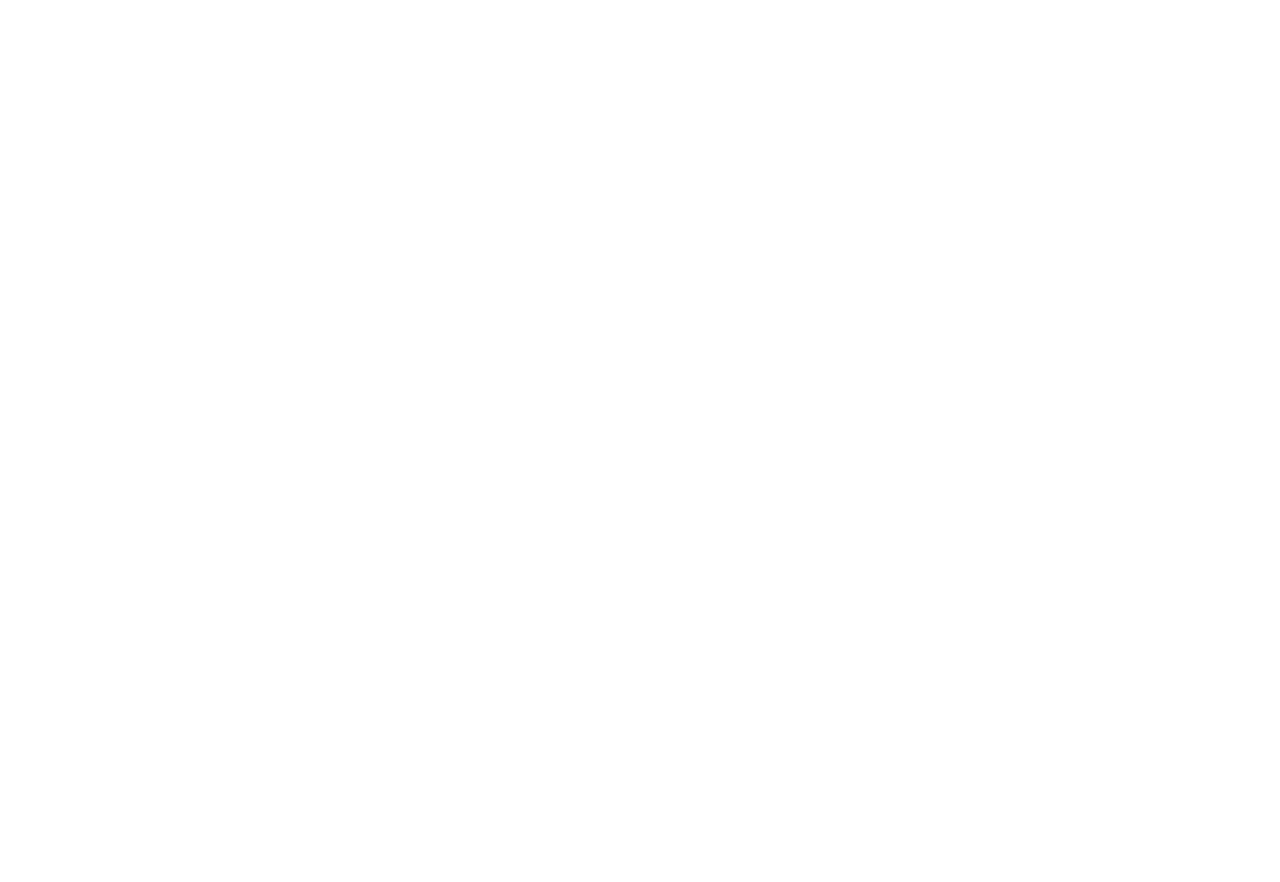
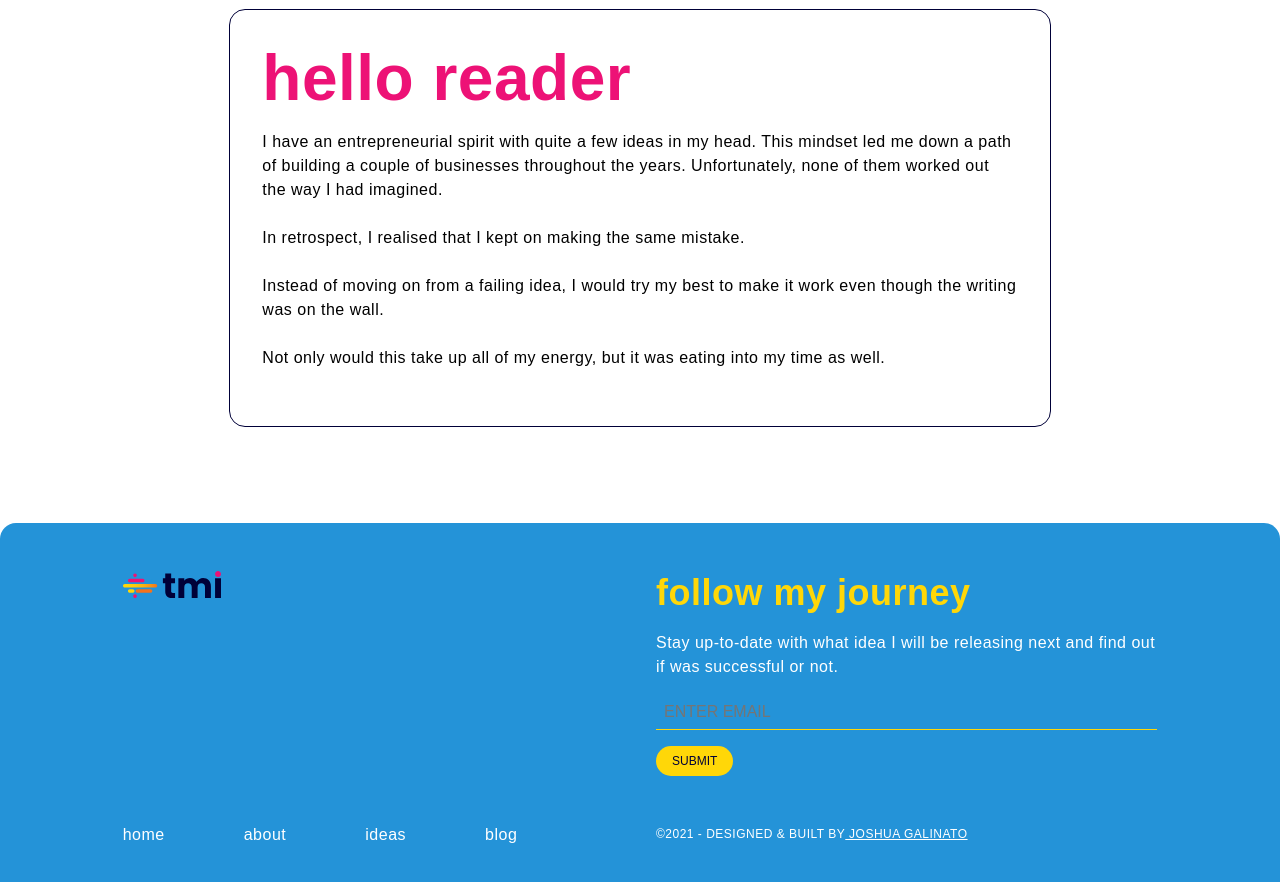
Before and after one commit to jaygal0/tmi, a Next.js app: page /about in a window 1280 px wide. Shown: the part 600-1482 px from the top of the page. Before the commit the page ends 800 px from the top, so only its background shows below. Built offline with nearby package versions, Linux system fonts and the light colour scheme.

Commit message:
sorting out the about page

```diff
--- /dev/null
+++ b/components/Copyright.js
@@ -0,0 +1,25 @@
+import React from 'react'
+import styled from 'styled-components'
+import { WebsiteLink } from '../styles'
+
+const Div = styled.div`
+  font-size: ${({ theme }) => theme.font.meta};
+  margin-top: 4.8rem;
+  line-height: ${({ theme }) => theme.lineHeight.meta};
+  color: white;
+  text-transform: uppercase;
+  font-weight: 300;
+`
+
+const Copyright = () => {
+  return (
+    <Div>
+      &copy;2021 - Designed &amp; built by
+      <WebsiteLink href="https://joshuagalinato.com">
+        &nbsp;Joshua Galinato
+      </WebsiteLink>
+    </Div>
+  )
+}
+
+export default Copyright
--- a/components/Footer.js
+++ b/components/Footer.js
@@ -2,6 +2,8 @@
 import React from 'react'
 import ButtonSecondary from './ButtonSecondary'
 import styled from 'styled-components'
+import Form from './Form'
+import Copyright from './Copyright'
 
 const FooterContainer = styled.footer`
   width: 100%;
@@ -45,26 +47,6 @@
   grid-column: 7 / span 5;
 `
 
-const FormHeading = styled.h4`
-  font-size: ${({ theme }) => theme.font.h4};
-  line-height: ${({ theme }) => theme.lineHeight.h4};
-  color: ${({ theme }) => theme.color.yellow};
-  margin-bottom: 1.6rem;
-`
-
-const FormText = styled.p`
-  color: white;
-  margin-bottom: 1.6rem;
-`
-const Copyright = styled.div`
-  font-size: ${({ theme }) => theme.font.meta};
-  margin-top: 4.8rem;
-  line-height: ${({ theme }) => theme.lineHeight.meta};
-  color: white;
-  text-transform: uppercase;
-  font-weight: 300;
-`
-
 const Footer = () => {
   return (
     <FooterContainer>
@@ -87,16 +69,8 @@
           </NavWrapper>
         </FooterLogoWrapper>
         <FooterFormWrapper>
-          <FormHeading>follow my journey</FormHeading>
-          <FormText>
-            Stay up-to-date with what idea I will be releasing next and find out
-            if it was successful or not.
-          </FormText>
-          <input type="text" placeholder="enter email" />
-          <ButtonSecondary src="#" name="submit" />
-          <Copyright>
-            &copy;2021 - Designed &amp; built by Joshua Galinato
-          </Copyright>
+          <Form />
+          <Copyright />
         </FooterFormWrapper>
       </FooterWrapper>
     </FooterContainer>
--- /dev/null
+++ b/components/Form.js
@@ -0,0 +1,67 @@
+import React from 'react'
+import styled from 'styled-components'
+import theme from '../styles/theme'
+
+const Heading = styled.h4`
+  font-size: ${({ theme }) => theme.font.h4};
+  line-height: ${({ theme }) => theme.lineHeight.h4};
+  color: ${({ theme }) => theme.color.yellow};
+  margin-bottom: 1.6rem;
+`
+
+const Text = styled.p`
+  font-size: ${({ theme }) => theme.font.p};
+  color: ${({ theme }) => theme.color.white};
+  margin-bottom: 1.6rem;
+`
+
+const Input = styled.input`
+  background: none;
+  border: none;
+  border-bottom: 1px solid ${({ theme }) => theme.color.yellow};
+  width: 100%;
+  color: white;
+  font-size: ${({ theme }) => theme.font.p};
+  padding: 0.8rem;
+  margin-bottom: 1.6rem;
+  :focus {
+    border: none;
+    outline: none;
+    border-bottom: 1px solid ${({ theme }) => theme.color.yellow};
+  }
+
+  ::placeholder {
+    text-transform: uppercase;
+  }
+`
+
+const Button = styled.input`
+  background: ${({ theme }) => theme.color.yellow};
+  color: ${({ theme }) => theme.color.darkBlue};
+  font-size: ${({ theme }) => theme.font.meta};
+  padding: 0.8rem 1.6rem;
+  border-radius: 1.6rem;
+  outline: none;
+  border: none;
+  text-transform: uppercase;
+`
+
+const Form = () => {
+  return (
+    <>
+      <Heading>follow my journey</Heading>
+      <Text>
+        Stay up-to-date with what idea I will be releasing next and find out if
+        was successful or not.
+      </Text>
+      <form>
+        <label htmlFor=""></label>
+        <Input type="text" placeholder="enter email" />
+        <br />
+        <Button type="button" value="submit" />
+      </form>
+    </>
+  )
+}
+
+export default Form
--- a/components/HomeCardLeft.js
+++ b/components/HomeCardLeft.js
@@ -5,6 +5,7 @@
 
 const Img = styled.img`
   grid-column: 6 / span 4;
+  justify-self: center;
 `
 
 const Wrapper = styled.div`
--- a/components/HomeCardRight.js
+++ b/components/HomeCardRight.js
@@ -4,7 +4,8 @@
 import styled from 'styled-components'
 
 const Img = styled.img`
-  grid-column: 2 / span 3;
+  grid-column: 2 / span 4;
+  justify-self: center;
 `
 
 const Wrapper = styled.div`
--- /dev/null
+++ b/components/TextBox.js
@@ -0,0 +1,42 @@
+import React from 'react'
+import styled from 'styled-components'
+import { GridContainer, H3 } from '../styles'
+
+const Wrapper = styled.div`
+  grid-column: 3 / span 8;
+  border: 1px ${({ theme }) => theme.color.darkBlue} solid;
+  padding: 3.2rem;
+  border-radius: 1.6rem;
+`
+
+const Heading = styled.h3`
+  font-size: ${({ theme }) => theme.font.h3};
+  line-height: ${({ theme }) => theme.lineHeight.h3};
+  color: ${({ theme }) => theme.color.pink};
+`
+const TextBox = () => {
+  return (
+    <GridContainer>
+      <Wrapper>
+        <Heading>hello reader</Heading>
+        <p>
+          I have an entrepreneurial spirit with quite a few ideas in my head.
+          This mindset led me down a path of building a couple of businesses
+          throughout the years. Unfortunately, none of them worked out the way I
+          had imagined.
+        </p>
+        <p>In retrospect, I realised that I kept on making the same mistake.</p>
+        <p>
+          Instead of moving on from a failing idea, I would try my best to make
+          it work even though the writing was on the wall.
+        </p>
+        <p>
+          Not only would this take up all of my energy, but it was eating into
+          my time as well.
+        </p>
+      </Wrapper>
+    </GridContainer>
+  )
+}
+
+export default TextBox
--- a/pages/about.js
+++ b/pages/about.js
@@ -1,11 +1,22 @@
 import React from 'react'
+import Footer from '../components/Footer'
+import TextBox from '../components/TextBox'
 import Nav from '../components/Nav'
+import HeadingHero from '../components/HeadingHero'
 
 const about = () => {
   return (
-    <div>
-      <Nav />
-    </div>
+    <>
+      <main>
+        <Nav />
+        <HeadingHero
+          main="get to know me"
+          sub="Understand why I started this site"
+        />
+        <TextBox />
+      </main>
+      <Footer />
+    </>
   )
 }
 
--- a/pages/index.js
+++ b/pages/index.js
@@ -30,11 +30,13 @@
         />
         <HomeCardLeft
           main="when to move on"
+          src="/three-dots.svg"
           sub="The rule is simple; if the idea doesn’t generate $1000 of revenue after the first 3 months, it’s time for me to test a new idea."
           color="pink"
         />
         <HomeCardRight
           main="creating the idea"
+          src="design-process.svg"
           sub="By using the mindset of design sprints and design principles, I’ll be able to quickly create an MVP and test out the idea. "
           color="orange"
         />
--- a/styles/globals.css
+++ b/styles/globals.css
@@ -10,7 +10,12 @@
   letter-spacing: 0.05rem;
 }
 
+h3 {
+  margin-bottom: 1.6rem;
+}
+
 p {
   font-size: 1.6rem;
   line-height: 2.4rem;
+  margin-bottom: 2.4rem;
 }
--- a/styles/index.js
+++ b/styles/index.js
@@ -24,4 +24,13 @@
   margin-bottom: 4.8rem;
   padding: 9.6rem 0;
   color: white;
+  align-items: center;
 `
+export const WebsiteLink = styled.a`
+  color: white;
+
+  &:hover {
+    color: ${({ theme }) => theme.color.yellow};
+    transition: ${({ theme }) => theme.transition.link};
+  }
+`
--- a/styles/theme.js
+++ b/styles/theme.js
@@ -5,22 +5,29 @@
     orange: '#F4721C',
     pink: '#ED1276',
     yellow: '#FFD708',
+    white: 'white',
   },
   font: {
     h1: '9.6rem',
     h2: '2.4rem',
     h3: '6.4rem',
     h4: '3.6rem',
+    p: '1.6rem',
     meta: '1.2rem',
+  },
+  letterSpacing: {
+    p: '0.05rem',
   },
   lineHeight: {
     h1: '10.4rem',
     h2: '3.2rem',
     h3: '7.2rem',
     h4: '4.4rem',
+    p: '2.4rem',
     meta: '2rem',
   },
   transition: {
     nav: 'all 0.3s ease-in-out',
+    link: 'all 0.5s ease-in-out',
   },
 }
```
Also changed, not shown: components/ButtonMain.js (+6 -1 lines), public/design-process.svg (added), public/three-dots.svg (added).
